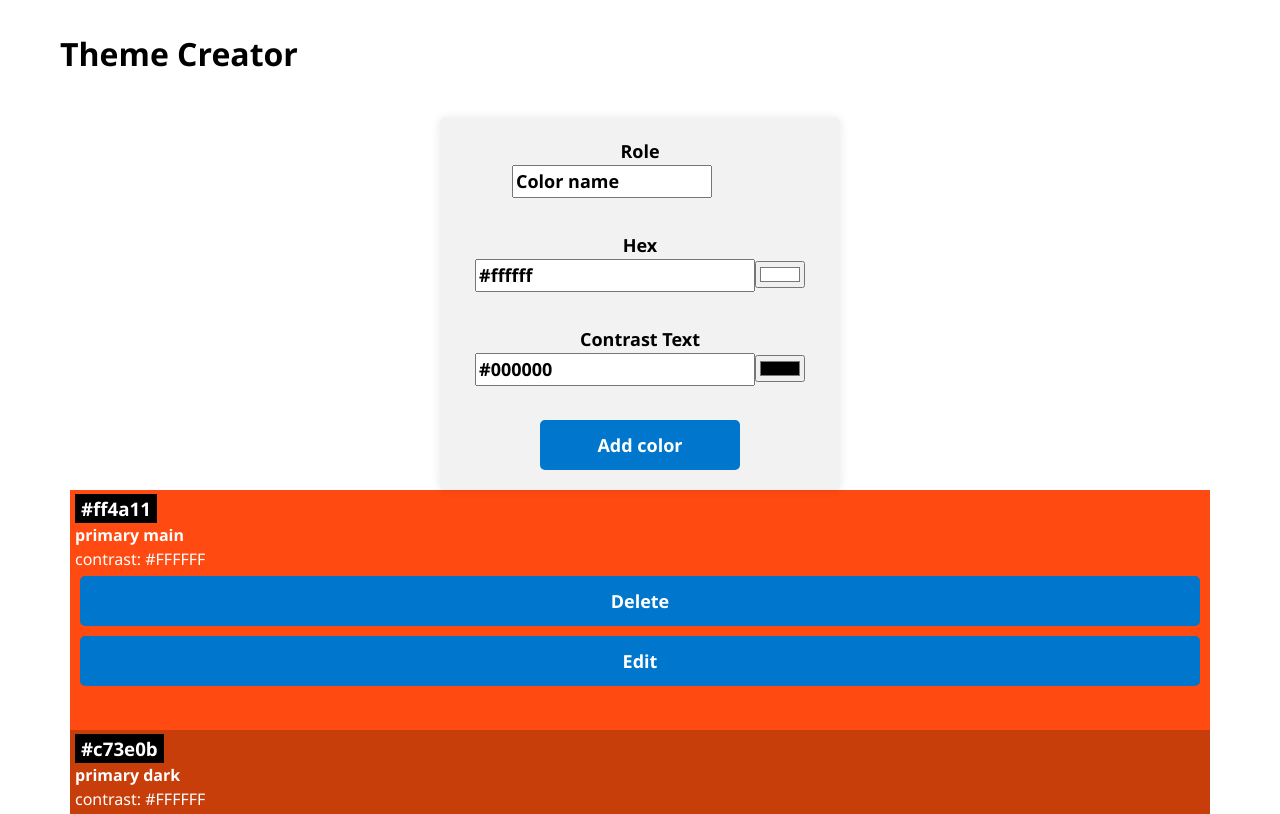
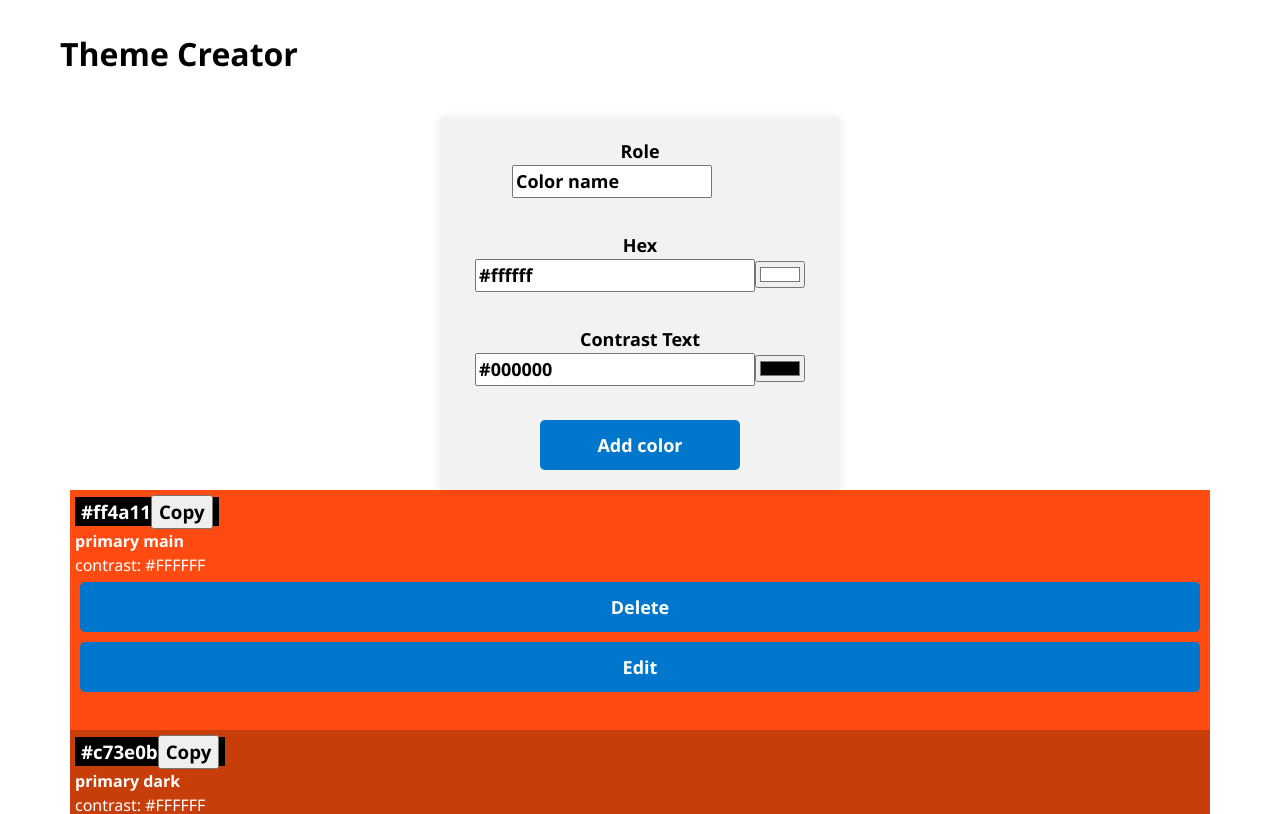
Before and after one commit to akopp90/theme-creator, a React (Vite) app: page / in a window 1280 px wide. Shown: the top 814 px of the page. Built offline with nearby package versions, Linux system fonts and the light colour scheme.

Commit message:
implemented copy to clipboard Button

```diff
--- a/src/Components/Color/Color.jsx
+++ b/src/Components/Color/Color.jsx
@@ -1,6 +1,7 @@
 import "./Color.css";
 import { useState } from "react";
 import ColorForm from "../ColorForm/ColorForm";
+import CopyButton from "../CopyButton/CopyButton";
 
 export default function Color({ color, onDeleteColor, onEditColor }) {
   const [confirmDelete, setConfirmDelete] = useState(false);
@@ -26,7 +27,10 @@ export default function Color({ color, onDeleteColor, onEditColor }) {
         color: color.contrastText,
       }}
     >
-      <h3 className="color-card-headline">{color.hex}</h3>
+      <h3 className="color-card-headline">
+        {color.hex}
+        <CopyButton color={color.hex} />
+      </h3>
       <h4>{color.role}</h4>
       <p>contrast: {color.contrastText}</p>
       <div className="color-card-buttons">
--- /dev/null
+++ b/src/Components/CopyButton/CopyButton.css
@@ -0,0 +1,10 @@
+.color-card-copy-button {
+  position: absolute;
+  top: 10px;
+  right: 10px;
+  background-color: #0077cc;
+  color: white;
+  padding: 5px 10px;
+  border-radius: 5px;
+  cursor: pointer;
+}
--- /dev/null
+++ b/src/Components/CopyButton/CopyButton.jsx
@@ -0,0 +1,13 @@
+import "./CopyButton.css";
+const CopyButton = ({ color }) => {
+  return (
+    <button
+      className="color-card-copy"
+      onClick={() => navigator.clipboard.writeText(color)}
+    >
+      Copy
+    </button>
+  );
+};
+
+export default CopyButton;
```
